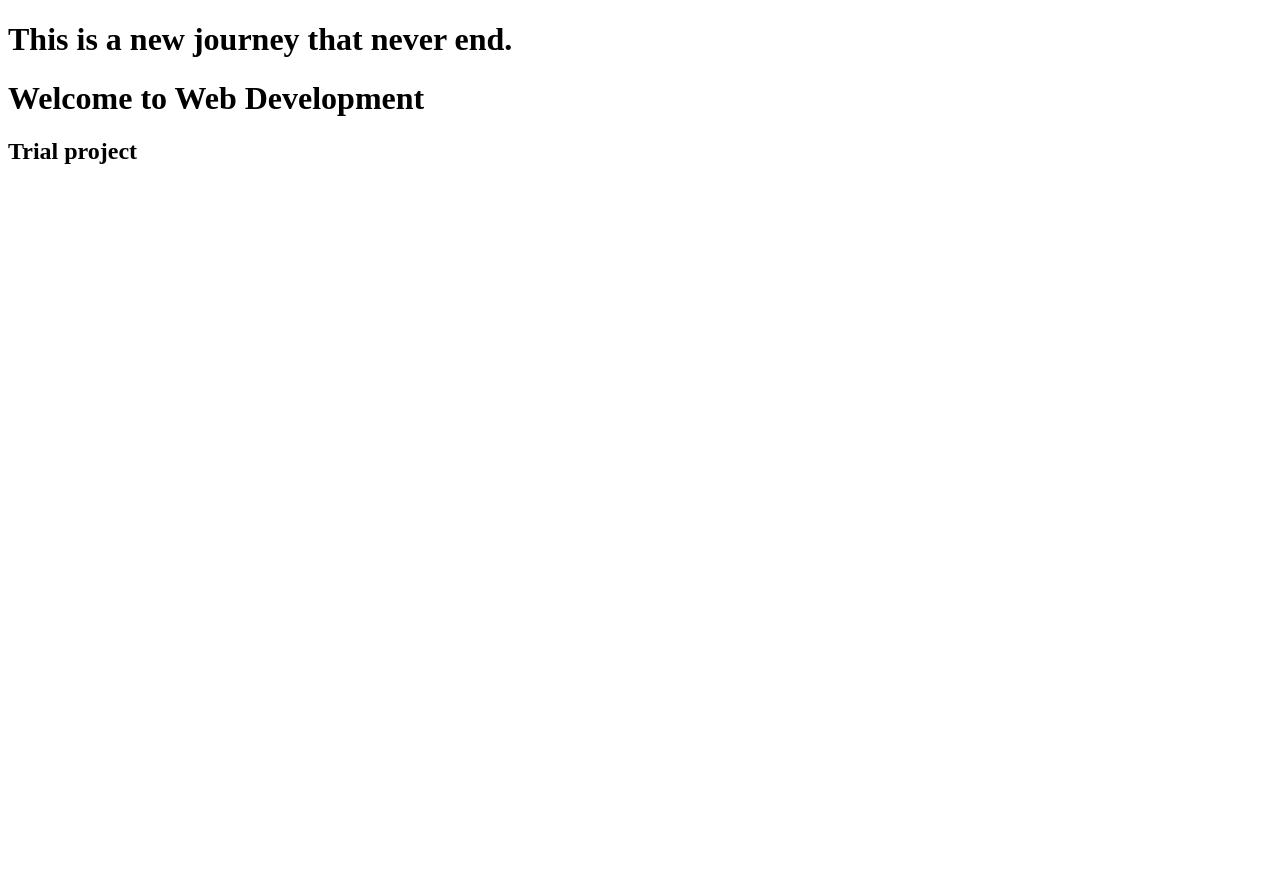
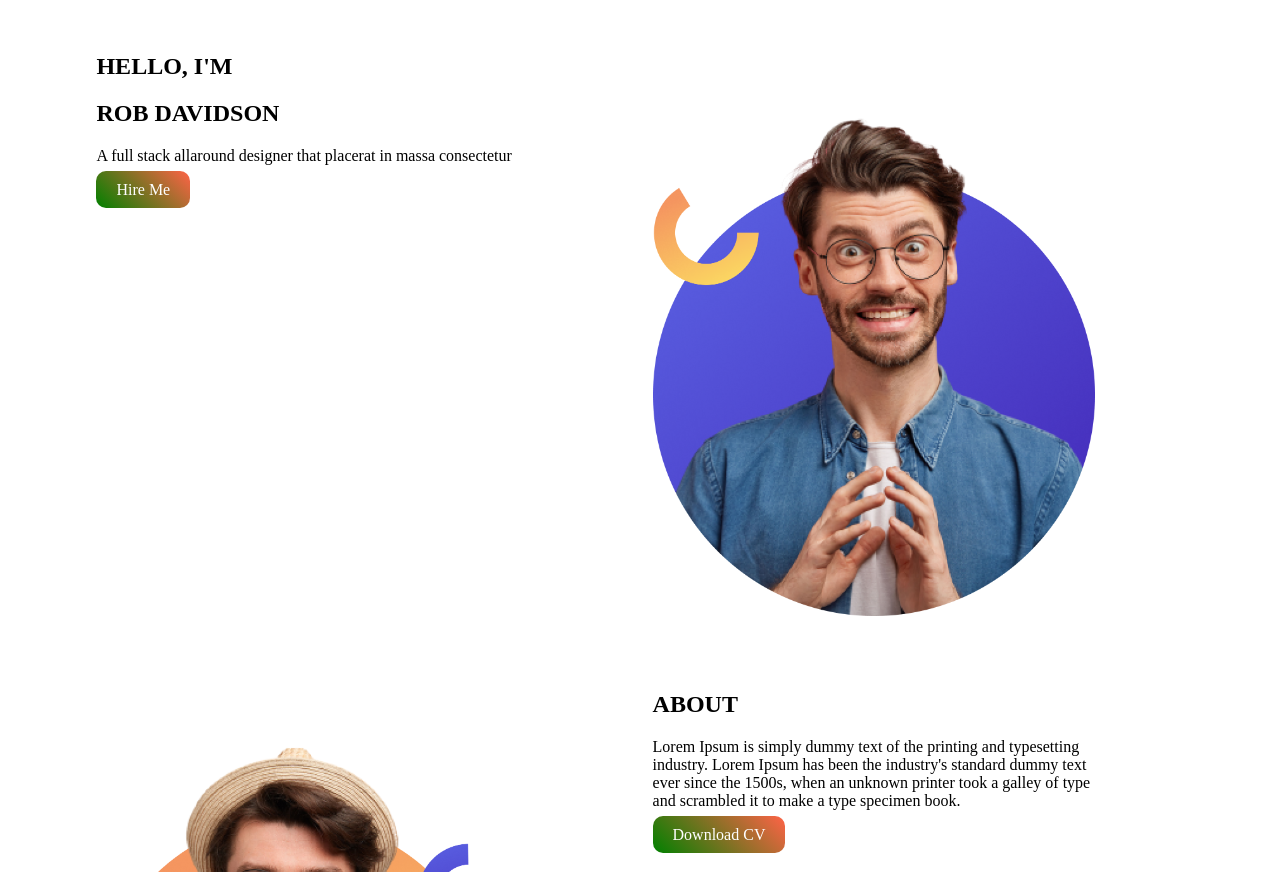
Before and after one commit to platobala/Personal-Website, a plain HTML site: page index.html in a window 1280 px wide. Shown: the top 872 px of the page. Before the commit the page ends 800 px from the top, so only its background shows below. Drawn offline with Linux system fonts and the light colour scheme.

Commit message:
update button decoration

```diff
--- a/index.html
+++ b/index.html
@@ -4,11 +4,37 @@
     <meta charset="UTF-8">
     <meta http-equiv="X-UA-Compatible" content="IE=edge">
     <meta name="viewport" content="width=device-width, initial-scale=1.0">
-    <title>Document</title>
+    <link rel="stylesheet" href="style.css">
+    <title>Personal Wesite</title>
 </head>
 <body>
-    <h1>This is a new journey that never end.</h1>
-    <h1>Welcome to Web Development</h1>
-    <h2>Trial project</h2>
+    <section>
+        <div class="half-width">
+            <h1 class="greeting-highlight">HELLO, I'M</h1>
+            <h1 class="name-highlight">ROB DAVIDSON</h1>
+            <p>A full stack allaround designer that placerat in massa consectetur</p>
+            <a class="link-button" target="_blank" href="https://web.facebook.com/Platobala.16568">Hire Me</a>
+        </div>
+        <div class="half-width">
+            <img src="images/do not use this pic.png" alt="">
+        </div>
+    </section>
+    <section>
+        <div class="half-width">
+           <img src="images/do not use this pic2.png" alt="">
+        </div>
+        <div class="half-width">
+            <h2>ABOUT</h2>
+                <P>Lorem Ipsum is simply dummy text of the printing and
+                typesetting industry. Lorem Ipsum has been the industry's
+                standard dummy text ever since the 1500s, when an unknown
+                printer took a galley of type and scrambled it to make a type
+                specimen book.</P>
+                <a class="link-button" target="_blank" href="https://web.facebook.com/Platobala.16568">Download CV</a>
+        </div>
+    </section>
+    <section>
+
+    </section>
 </body>
 </html>
--- a/style.css
+++ b/style.css
@@ -0,0 +1,19 @@
+.half-width{
+    width: 35%;
+    float: left;
+    margin-left: 5%;
+    padding: 5%;
+    padding: 2%;
+  }
+.half-width img{
+    width: 100%;
+  }
+ .link-button{
+   text-decoration: none;
+   background-image: linear-gradient(45deg, green, Tomato);
+   padding: 10px 20px;
+   border-radius: 10px;
+   color: white;
+   font-size: bold;
+
+ }
```
